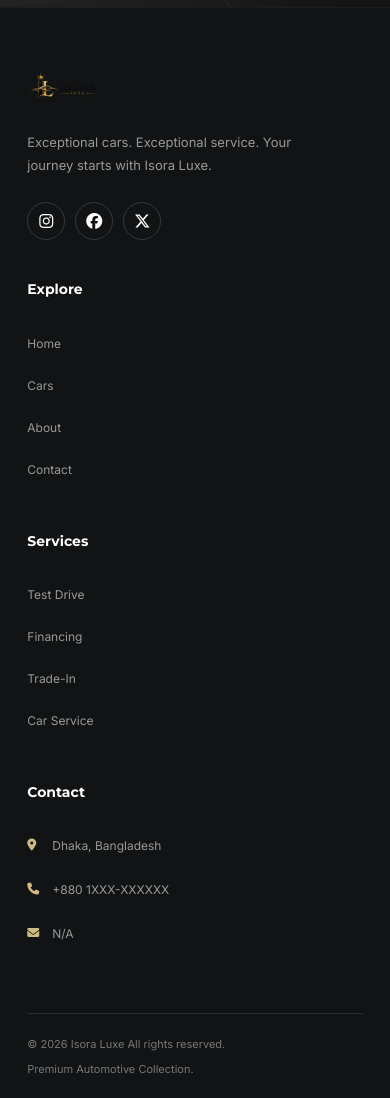
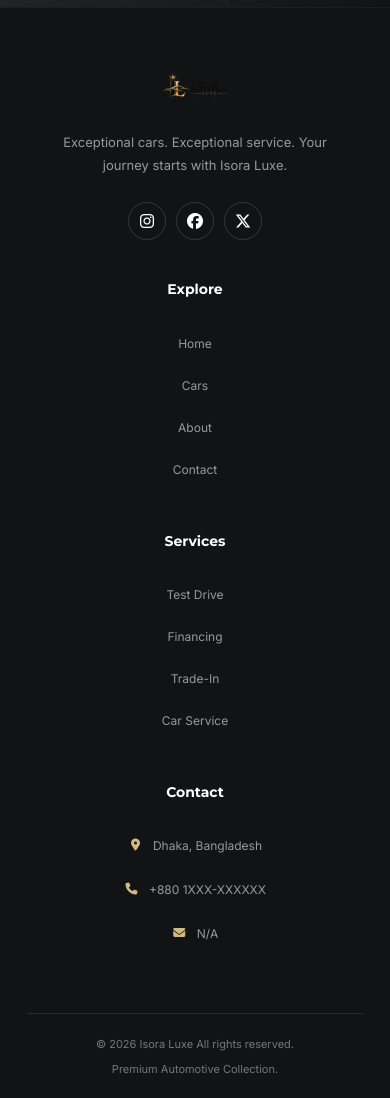
Before and after one commit to Israt02815/Car-Website, a plain HTML site: page index.html in a window 390 px wide. Shown: the part 6200-7298 px from the top of the page. Drawn offline with Linux system fonts and the light colour scheme.

Commit message:
Add files via upload

```diff
--- a/index.html
+++ b/index.html
@@ -1,4 +1,3 @@
-
 <!DOCTYPE html>
 <html lang="en">
 
@@ -1300,6 +1299,149 @@
         }
 
 
+        /* =====================================================
+           MOBILE FOOTER ONLY
+           max-width: 500px
+           Desktop + tablet remain unchanged
+        ===================================================== */
+
+        @media (max-width: 500px) {
+
+            .footer {
+                padding-left: 7%;
+                padding-right: 7%;
+
+                text-align: center;
+            }
+
+            .footer-grid {
+                width: 100%;
+
+                grid-template-columns: 1fr;
+
+                justify-items: center;
+
+                align-items: center;
+
+                text-align: center;
+
+                gap: 38px;
+            }
+
+
+            /* ABOUT */
+
+            .footer-about {
+                width: 100%;
+
+                display: flex;
+
+                flex-direction: column;
+
+                align-items: center;
+
+                text-align: center;
+            }
+
+            .footer-about .logo {
+                display: flex;
+
+                align-items: center;
+                justify-content: center;
+
+                margin-left: auto;
+                margin-right: auto;
+            }
+
+            .footer-about .logo img {
+                height: 55px;
+            }
+
+            .footer-about > p {
+                margin-left: auto;
+                margin-right: auto;
+
+                text-align: center;
+            }
+
+
+            /* SOCIAL ICONS */
+
+            .socials {
+                justify-content: center;
+
+                align-items: center;
+
+                margin-left: auto;
+                margin-right: auto;
+            }
+
+
+            /* FOOTER COLUMNS */
+
+            .footer-column {
+                width: 100%;
+
+                display: flex;
+
+                flex-direction: column;
+
+                align-items: center;
+
+                text-align: center;
+            }
+
+            .footer-column h4 {
+                text-align: center;
+            }
+
+            .footer-column a {
+                text-align: center;
+            }
+
+
+            /* CONTACT */
+
+            .footer-column p {
+                justify-content: center;
+
+                align-items: flex-start;
+
+                width: 100%;
+
+                text-align: center;
+            }
+
+            .footer-column p i {
+                flex-shrink: 0;
+            }
+
+
+            /* FOOTER BOTTOM */
+
+            .footer-bottom {
+                width: 100%;
+
+                flex-direction: column;
+
+                justify-content: center;
+
+                align-items: center;
+
+                text-align: center;
+
+                gap: 8px;
+            }
+
+            .footer-bottom p {
+                width: 100%;
+
+                text-align: center;
+            }
+
+        }
+
+
         @media (max-width: 480px) {
 
             .pw-hero-buttons {
```
